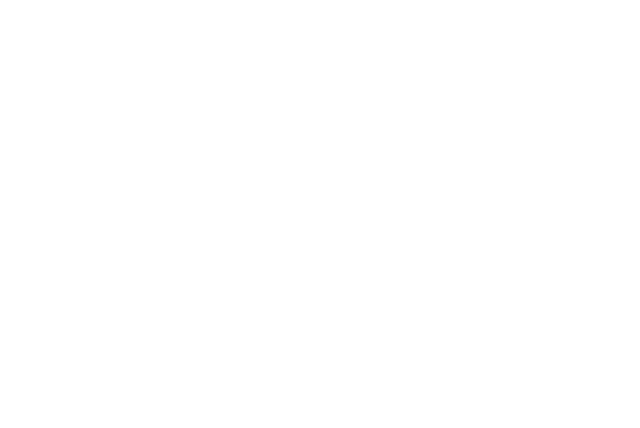
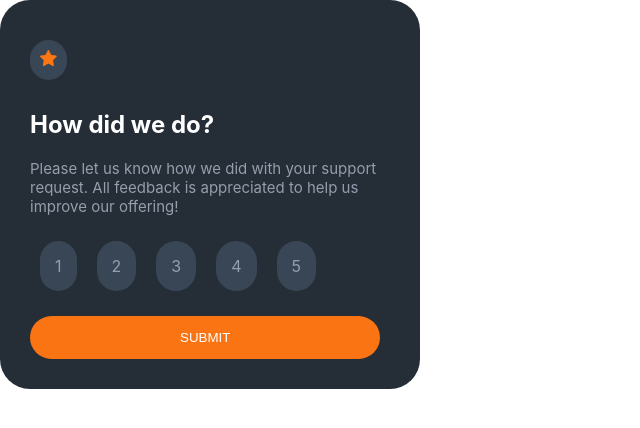
Before and after one commit to olyao23/interactive-rating-component, a React (Create React App) app: page / in a window 1280 px wide. Shown: the top 428 px of the page, without its empty margins (0-640 px from the left). Built offline with nearby package versions, Linux system fonts and the light colour scheme.

Commit message:
Added App, Images files, Typography, Card, Button, Selection List components

```diff
--- a/src/App/App.js
+++ b/src/App/App.js
@@ -1,8 +1,10 @@
 import './App.module.css';
+import Card from "../Card/card";
 
 function App() {
   return (
     <>
+      <Card/>
     </>
   );
 }
--- /dev/null
+++ b/src/Button/button.js
@@ -0,0 +1,8 @@
+import React from "react";
+import styles from "./button.module.css";
+
+export default function Button() {
+    return (
+        <button className={styles.buttonStyle}>SUBMIT</button>
+    )
+}
--- /dev/null
+++ b/src/Button/button.module.css
@@ -0,0 +1,7 @@
+.buttonStyle {
+   color: hsl(0, 0%, 100%);
+   background-color: hsl(25, 97%, 53%);
+   border: transparent;
+   border-radius: 40px;
+   padding: 14px 150px;
+}
--- /dev/null
+++ b/src/Card/card.js
@@ -0,0 +1,15 @@
+import React from "react";
+import Button from "../Button/button";
+import Typography from "../Typography/typography";
+import SelectionList from "../Selection-list/selection-list";
+import styles from "../Card/card.module.css"
+
+export default function Card() {
+    return (
+        <div className={styles.cardStyle}>
+            <Typography/>
+            <SelectionList/>
+            <Button/>
+        </div>
+    )
+}
--- /dev/null
+++ b/src/Card/card.module.css
@@ -0,0 +1,6 @@
+.cardStyle {
+    background-color: hsl(213, 19%, 18%);
+    width: 360px;
+    border-radius: 30px;
+    padding: 30px;
+}
--- /dev/null
+++ b/src/Selection-list/selection-list.js
@@ -0,0 +1,14 @@
+import React from "react";
+import styles from "./selection-list.module.css";
+
+export default function SelectionList() {
+    return (
+        <div className={styles.listStyle}>
+            <div className={styles.ratingListCircle}><span className={styles.ratingStyle}>1</span></div>
+            <div className={styles.ratingListCircle}><span className={styles.ratingStyle}>2</span></div>
+            <div className={styles.ratingListCircle}><span className={styles.ratingStyle}>3</span></div>
+            <div className={styles.ratingListCircle}><span className={styles.ratingStyle}>4</span></div>
+            <div className={styles.ratingListCircle}><span className={styles.ratingStyle}>5</span></div>
+        </div>
+    )
+}
--- /dev/null
+++ b/src/Selection-list/selection-list.module.css
@@ -0,0 +1,15 @@
+.ratingStyle {
+    background-color: #384656;
+    padding: 15px;
+    border-radius: 50px;
+    color: hsl(217, 12%, 63%);
+}
+
+.listStyle {
+    display: flex;
+    margin: 40px 0;
+}
+
+.ratingListCircle {
+    margin: 0 10px;
+}
--- /dev/null
+++ b/src/Typography/typography.js
@@ -0,0 +1,14 @@
+import React from "react";
+import styles from "../Typography/typography.module.css";
+import starImage from "../Images/icon-star.svg";
+
+export default function Typography() {
+    return (
+        <div className={styles.typographyStyle}>
+            <span className={styles.starStyle}><img src={starImage} alt=""/></span>
+            <h2 className={styles.headerStyle}>How did we do?</h2>
+            <p className={styles.paragraphStyle}>Please let us know how we did with your support request. All feedback is appreciated
+                to help us improve our offering!</p>
+        </div>
+    )
+}
--- /dev/null
+++ b/src/Typography/typography.module.css
@@ -0,0 +1,20 @@
+.typographyStyle {
+    color: white;
+}
+
+.headerStyle {
+    color: hsl(0, 0%, 100%);
+}
+
+.paragraphStyle {
+    color: hsl(217, 12%, 63%);
+    font-size: 15px;
+}
+
+.starStyle {
+    background-color: #384656;;
+    padding: 10px;
+    border-radius: 25px;
+    display: inline-block;
+    margin: 10px 0;
+}
```
Also changed, not shown: src/Images/icon-star.svg (added).
